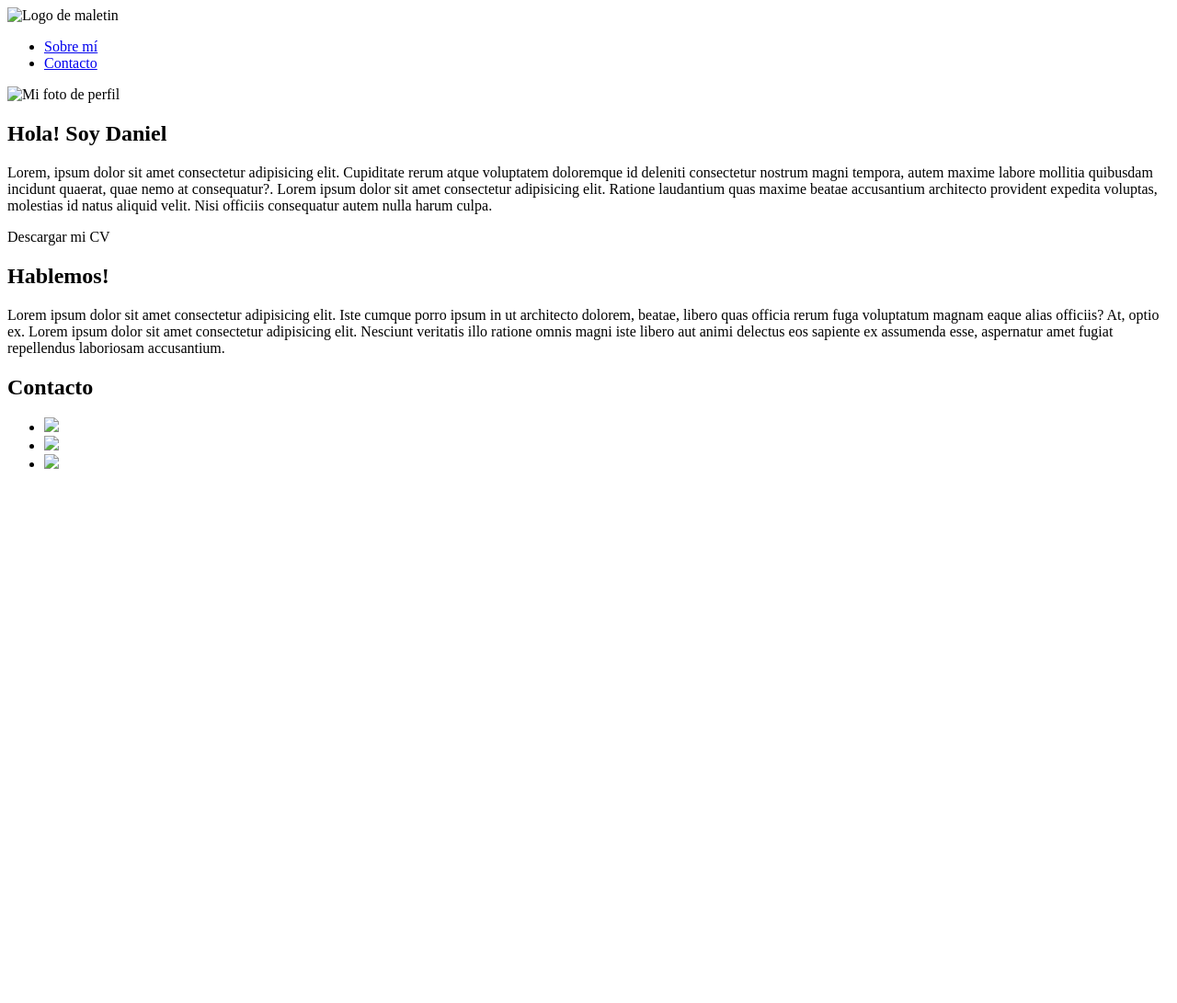
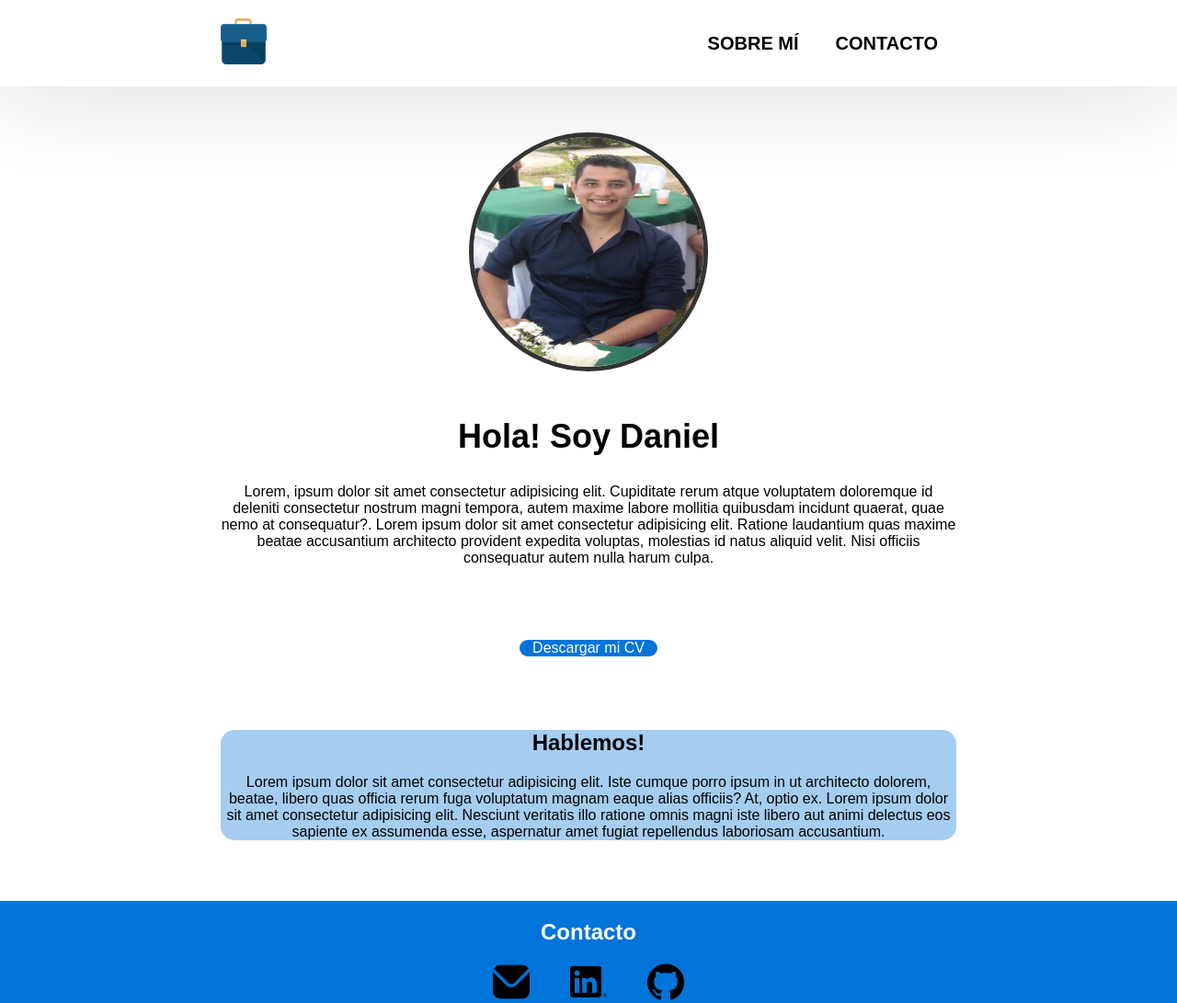
Before and after one commit to echetoxsar/PaginaPersonal, a plain HTML site: page index.html in a window 1280 px wide. Shown: the whole page at 92% size. Before the commit the page ends 800 px from the top, so only its background shows below. Drawn offline with Linux system fonts and the light colour scheme; the site is published under a folder, as on GitHub Pages, so addresses that start at the root find nothing.

Commit message:
acomodado el css

```diff
--- a/index.html
+++ b/index.html
@@ -5,7 +5,7 @@
     <meta http-equiv="X-UA-Compatible" content="IE=edge">
     <meta name="viewport" content="width=device-width, initial-scale=1.0">
     <title>Daniel Echeto</title>
-    <link rel="stylesheet" type="text/css" href="/css/style.css">
+    <link rel="stylesheet" type="text/css" href="css/style.css">
     </head>
 
     <body>
@@ -13,7 +13,7 @@
         <header>
             <nav>
                 <div class="logo">
-                    <img src="/img/maleta.png" alt="Logo de maletin">
+                    <img src="img/maleta.png" alt="Logo de maletin">
                 </div>
                 <ul>
                     <li><a href="#sobre-mi">Sobre mí</a></li>
@@ -24,7 +24,7 @@
 
         <main>
             <div class="profile-picture">
-                <img src="/img/1.jpg" alt="Mi foto de perfil">
+                <img src="img/1.jpg" alt="Mi foto de perfil">
             </div>
             <section id="sobre-mi">
                 <h1>Hola! Soy Daniel</h1>
@@ -55,9 +55,9 @@
             <section id="contacto">
                 <h2>Contacto</h2>
                 <ul id="pie-de-pagina">
-                    <li><a href="mailto:echetoxsar@gmail.com"><img src="/img/icono-correo.png"></a></li>
-                    <li><a href="https://www.linkedin.com/in/daniel-echeto-pe%C3%B1a-2329a5202/" target="_blank"><img src="/img/icono-linkedin.png"></a></li>
-                    <li><a href="https://github.com/echetoxsar" target="_blank"><img src="/img/icono-github.png"></a></li>
+                    <li><a href="mailto:echetoxsar@gmail.com"><img src="img/icono-correo.png"></a></li>
+                    <li><a href="https://www.linkedin.com/in/daniel-echeto-pe%C3%B1a-2329a5202/" target="_blank"><img src="img/icono-linkedin.png"></a></li>
+                    <li><a href="https://github.com/echetoxsar" target="_blank"><img src="img/icono-github.png"></a></li>
                 </ul>
             </section>
         </footer>
```
Also changed, not shown: css/style.css (line endings or trailing spaces).
